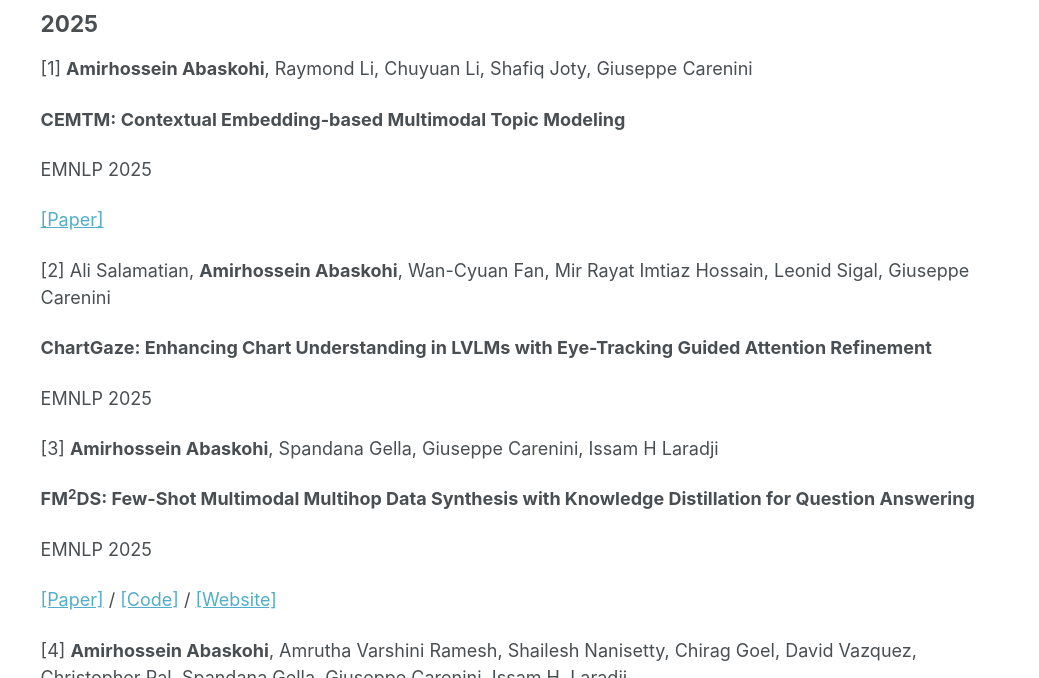
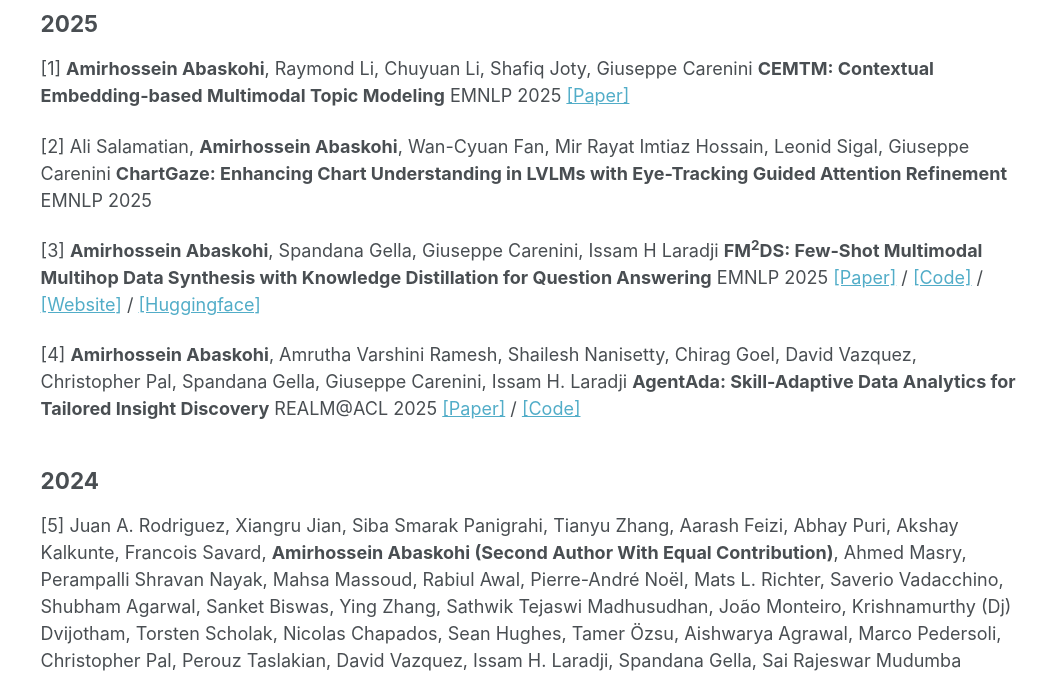
Before and after one commit to AmirAbaskohi/AmirAbaskohi.github.io, a Jekyll site: the page built from _pages/publications.md, in a window 1280 px wide and 900 px high, cut to the strip 222-900 px from the top of the window. Shown: the whole strip, without its empty margins (241-1280 px from the left). Built offline with Jekyll 4.4.1, drawn with Linux system fonts in a browser that asks for light colours.

Commit message:
Updated publications

```diff
--- a/_pages/publications.md
+++ b/_pages/publications.md
@@ -11,33 +11,22 @@
 
 ## 2025
 [1] __Amirhossein Abaskohi__, Raymond Li, Chuyuan Li, Shafiq Joty, Giuseppe Carenini
-
 **CEMTM: Contextual Embedding-based Multimodal Topic Modeling**
-
 EMNLP 2025
-
 [\[Paper\]](https://openreview.net/forum?id=7NxbdFk80k)
 
 [2] Ali Salamatian, __Amirhossein Abaskohi__, Wan-Cyuan Fan, Mir Rayat Imtiaz Hossain, Leonid Sigal, Giuseppe Carenini
-
 **ChartGaze: Enhancing Chart Understanding in LVLMs with Eye-Tracking Guided Attention Refinement**
-
 EMNLP 2025
 
 [3] __Amirhossein Abaskohi__, Spandana Gella, Giuseppe Carenini, Issam H Laradji
-
 **FM<sup>2</sup>DS: Few-Shot Multimodal Multihop Data Synthesis with Knowledge Distillation for Question Answering**
-
 EMNLP 2025
-
-[\[Paper\]](https://openreview.net/forum?id=KnjzylKUqQ) / [\[Code\]](https://github.com/ServiceNow/FM2DS) / [\[Website\]](https://fm2ds.github.io/)
+[\[Paper\]](https://openreview.net/forum?id=KnjzylKUqQ) / [\[Code\]](https://github.com/ServiceNow/FM2DS) / [\[Website\]](https://fm2ds.github.io/) / [\[Huggingface\]](https://huggingface.co/datasets/AmirhosseinAbaskohi/M2QA_Bench)
 
 [4] __Amirhossein Abaskohi__, Amrutha Varshini Ramesh, Shailesh Nanisetty, Chirag Goel, David Vazquez, Christopher Pal, Spandana Gella, Giuseppe Carenini, Issam H. Laradji
-
 **AgentAda: Skill-Adaptive Data Analytics for Tailored Insight Discovery**
-
 REALM@ACL 2025
-
 [\[Paper\]](https://arxiv.org/abs/2504.07421) / [\[Code\]](https://github.com/ServiceNow/AgentAda)
 
 
@@ -45,13 +34,11 @@
 [5] Juan A. Rodriguez, Xiangru Jian, Siba Smarak Panigrahi, Tianyu Zhang, Aarash Feizi, Abhay Puri, Akshay Kalkunte, Francois Savard, __Amirhossein Abaskohi (Second Author With Equal Contribution)__, Ahmed Masry, Perampalli Shravan Nayak, Mahsa Massoud, Rabiul Awal, Pierre-André Noël, Mats L. Richter, Saverio Vadacchino, Shubham Agarwal, Sanket Biswas, Ying Zhang, Sathwik Tejaswi Madhusudhan, João Monteiro, Krishnamurthy (Dj) Dvijotham, Torsten Scholak, Nicolas Chapados, Sean Hughes, Tamer Özsu, Aishwarya Agrawal, Marco Pedersoli, Christopher Pal, Perouz Taslakian, David Vazquez, Issam H. Laradji, Spandana Gella, Sai Rajeswar Mudumba
 **BigDocs: A Permissively-Licensed Dataset for Training Vision-Language Models on Document and Code Tasks**
 ICLR 2025 & RBFM@NeurIPS 2024
-
 [\[Paper\]](https://openreview.net/forum?id=b1ivBPLb1n) / [\[Website\]](https://bigdocs.github.io/) / [\[Huggingface\]](https://huggingface.co/datasets/ServiceNow/BigDocs-Bench)
 
 [6] Gaurav Sahu, Abhay Puri, Juan Rodriguez, __Amirhossein Abaskohi__, Mohammad Chegini, Alexandre Drouin, Perouz Taslakian, Valentina Zantedeschi, Alexandre Lacoste, David Vazquez, Nicolas Chapados, Christopher Pal, Sai Rajeswar Mudumba, Issam Hadj Laradji
 **InsightBench: Evaluating Business Analytics Agents Through Multi-Step Insight Generation**
 ICLR 2025
-
 [\[Paper\]](https://arxiv.org/abs/2407.06423) / [\[Code\]](https://github.com/ServiceNow/insight-bench)
 
 [7] __Amirhossein Abaskohi__, Sara Baruni, Mostafa Masoudi, Nesa Abbasi, Mohammad Hadi Babalou, Ali Edalat, Sepehr Kamahi, Samin Mahdizadeh Sani, Nikoo Naghavian, Danial Namazifard, Pouya Sadeghi, and Yadollah Yaghoobzadeh
```
